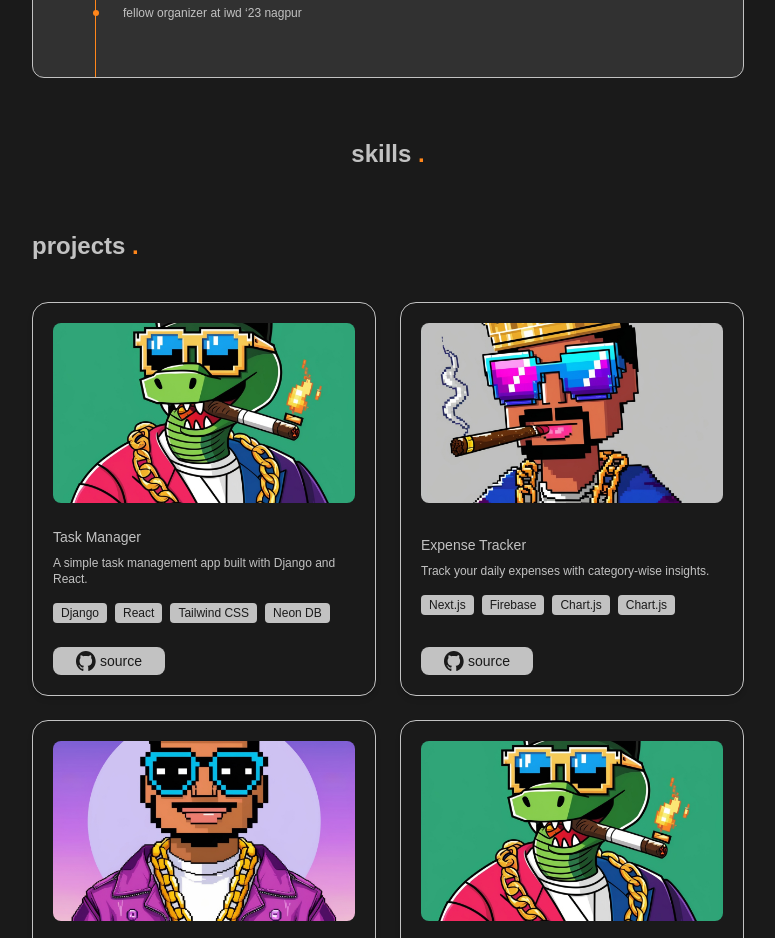
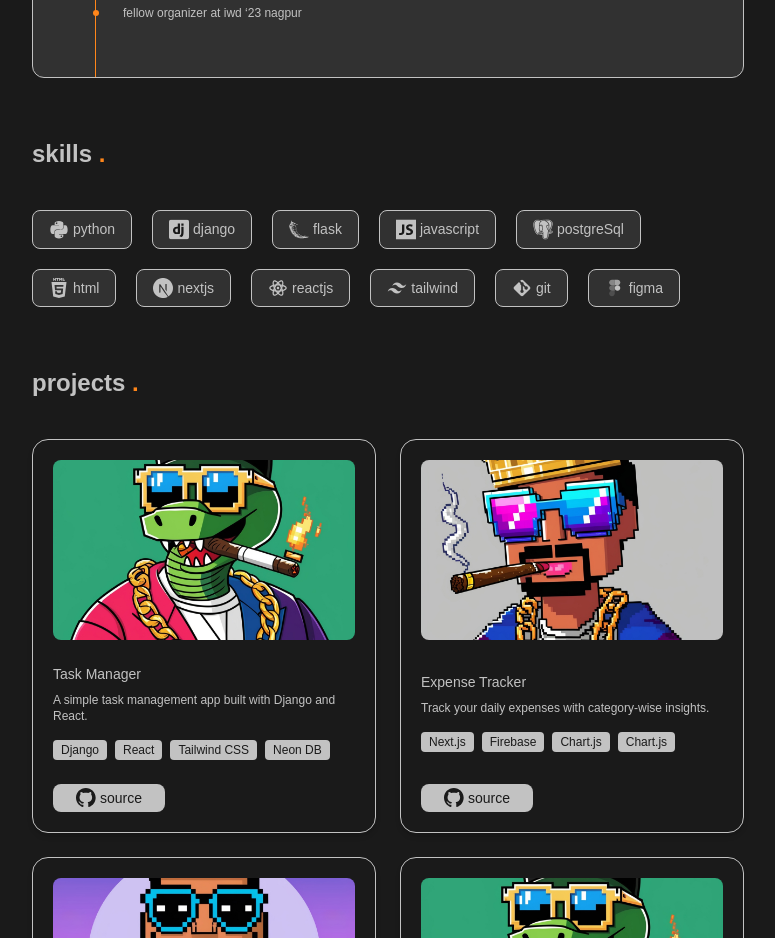
Before and after one commit to nilayjain0611/portfolio, a Next.js app: page / in a window 1280 px wide. Shown: the part 960-1898 px from the top of the page, without its empty margins (252-1027 px from the left). Built offline with nearby package versions, Linux system fonts and the light colour scheme; a web font is replaced by a local one.

Commit message:
Skills section done

```diff
--- a/src/components/ProjectCard.jsx
+++ b/src/components/ProjectCard.jsx
@@ -3,7 +3,7 @@ import Link from "next/link";
 
 export default function ProjectCard({ title, desc, image, techStack, sourceCode }) {
   return (
-    <div  className="bg-transparent border border-[var(--light_gray)] rounded-2xl overflow-hidden shadow-md hover:shadow-[5px_5px_0px_0px_#1a1a1a,_7px_7px_0px_0px_var(--highlight)] transition-shadow duration-300 p-5 flex flex-col justify-between gap-6  group">
+    <div  className="bg-transparenta border border-[var(--light_gray)] rounded-2xl overflow-hidden shadow-md hover:shadow-[5px_5px_0px_0px_#1a1a1a,_7px_7px_0px_0px_var(--highlight)] transition-shadow duration-300 p-5 flex flex-col justify-between gap-6  group">
       {/* Card Image */}
       <div className="w-full h-45 relative transition-all duration-300">
         <Image src={image} alt={title}  className="rounded-lg" objectFit="cover" fill   />
--- a/src/components/Projects.jsx
+++ b/src/components/Projects.jsx
@@ -33,7 +33,7 @@ const projects = [
 
 export default function ProjectsSection() {
   return (
-    < section id="projects"  className="mx-10 max-w-178 space-y-10 scroll-mt-20">
+    < section id="projects"  className="mx-10 max-w-178 space-y-10 scroll-mt-20 scroll-smooth">
       <h1 className="text-[var(--light_gray)] text-2xl font-semibold">projects<span className="text-[var(--highlight)]"> .</span></h1>
       <div className="grid sm:grid-cols-2 lg:grid-cols-2 gap-6">
       {projects.map((project, index) => (
--- a/src/components/Skills.jsx
+++ b/src/components/Skills.jsx
@@ -1,9 +1,72 @@
+import Image from 'next/image';
 import React from 'react'
 
 const Skills = () => {
+
+const skills = [
+  {
+    name: "python",
+    image: "/python.svg",
+  },
+  {
+    name: "django",
+    image: "/django.svg",
+  },
+  {
+    name: "flask",
+    image: "/flask.svg",
+  },
+  {
+    name: "javascript",
+    image: "/js.svg",
+  },
+  {
+    name: "postgreSql",
+    image: "/postgres.svg",
+  },
+  {
+    name: "html",
+    image: "/html.svg",
+  },
+  {
+    name: "nextjs",
+    image: "/nextjs.svg",
+  },
+  {
+    name: "reactjs",
+    image: "/react.svg",
+  },
+  {
+    name: "tailwind",
+    image: "/tailwind.svg",
+  },
+  {
+    name: "git",
+    image: "/git.svg",
+  },
+  {
+    name: "figma",
+    image: "/figma.svg",
+  },
+];
   return (
-    <section id='skills' className='mx-10 max-w-178 space-y-10 scroll-mt-20'>
-              <h1 className="text-[var(--light_gray)] text-2xl font-semibold">skills<span className="text-[var(--highlight)]"> .</span></h1>
+    <section id='skills' className='mx-10 max-w-178 space-y-10 scroll-mt-20 scroll-smooth'>
+          <h1 className="text-[var(--light_gray)] text-2xl font-semibold">skills<span className="text-[var(--highlight)]"> .</span></h1>
+
+          <div className="flex flex-wrap gap-5 font-light ">
+          {skills.map((skill, index) => (
+            <span key={index} className="font-light text-sm text-[var(--light_gray)]  flex gap-1 bg-[var(--card_color)] px-4 py-2 rounded-lg  border border-[var(--light_gray)]  hover:border-[var(--highlight)] transform transition-all duration-300">
+              <Image
+                src={skill.image}
+                width={20}
+                height={20}
+                alt='python'
+              />
+
+              {skill.name}
+            </span>
+          ))}
+        </div>
     </section>
   )
 }
```
